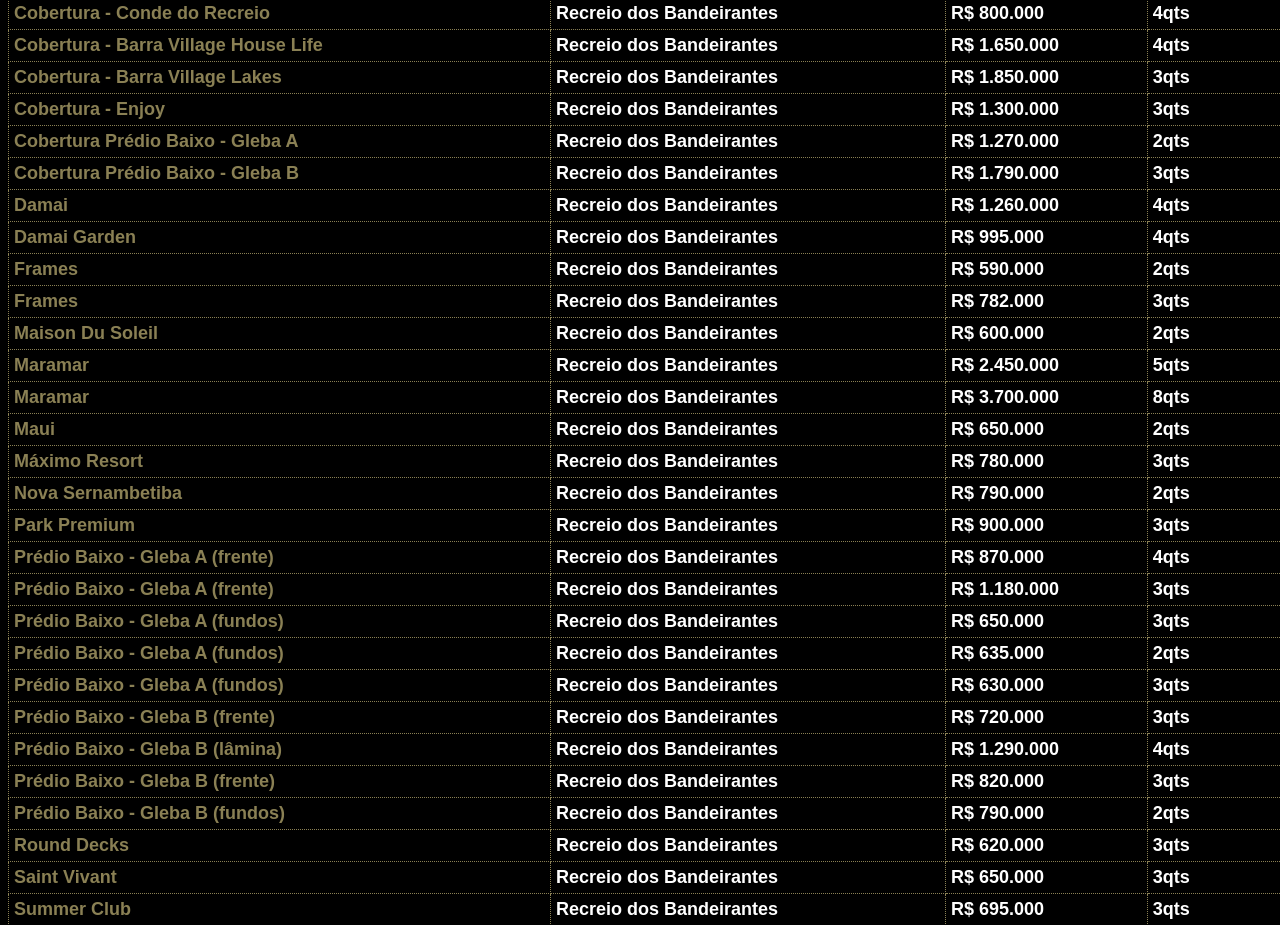
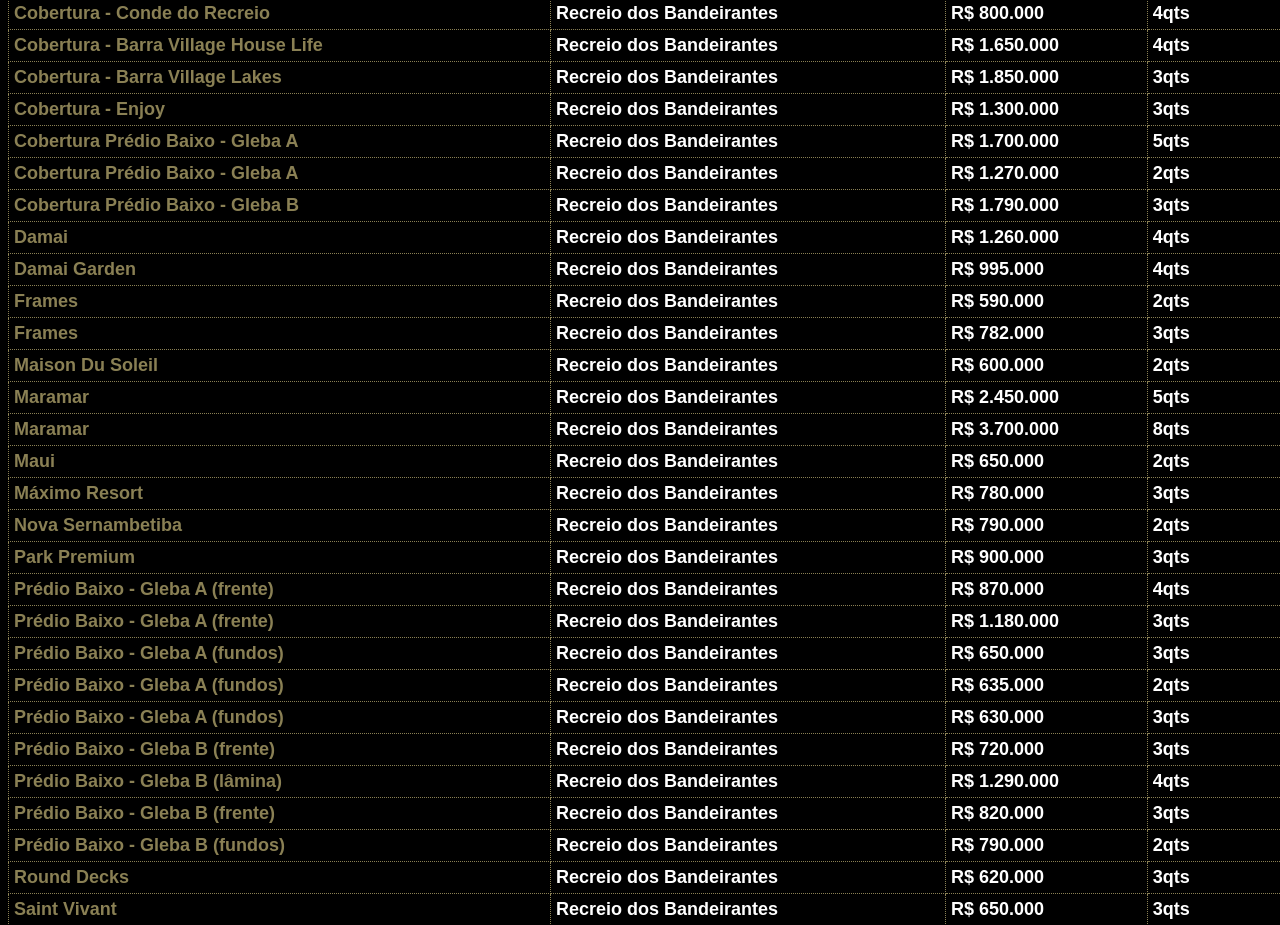
Before and after one commit to PedroCrqs/planilha-de-opcoes, a plain HTML site: page index.html in a window 1280 px wide. Shown: the part 1454-2379 px from the top of the page. Drawn offline with Linux system fonts and the light colour scheme; a web font is replaced by a local one.

Commit message:
cobertura glaucio gil entered

```diff
--- a/index.html
+++ b/index.html
@@ -608,6 +608,19 @@
           <td>
             <a
               class="bName"
+              href="https://drive.google.com/drive/u/1/folders/1ua3WDV6OnH8aWLMjOc6oEtN1eSM93cDW"
+              target="_blank"
+              >Cobertura Prédio Baixo - Gleba A</a
+            >
+          </td>
+          <td>Recreio dos Bandeirantes</td>
+          <td>R$ 1.700.000</td>
+          <td>5qts</td>
+        </tr>
+        <tr>
+          <td>
+            <a
+              class="bName"
               href="https://drive.google.com/drive/u/1/folders/1JfLuFx8LRhiueMn8UY3tZkh65LQSr2yA"
               target="_blank"
               >Cobertura Prédio Baixo - Gleba A</a
```
